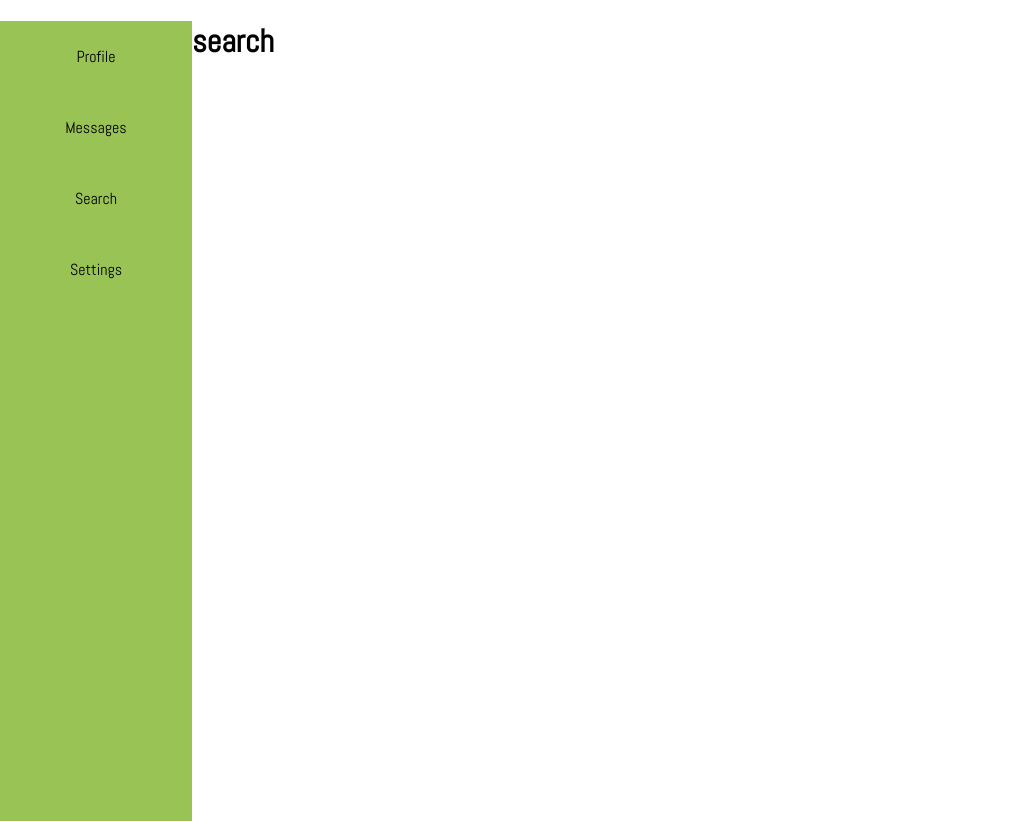
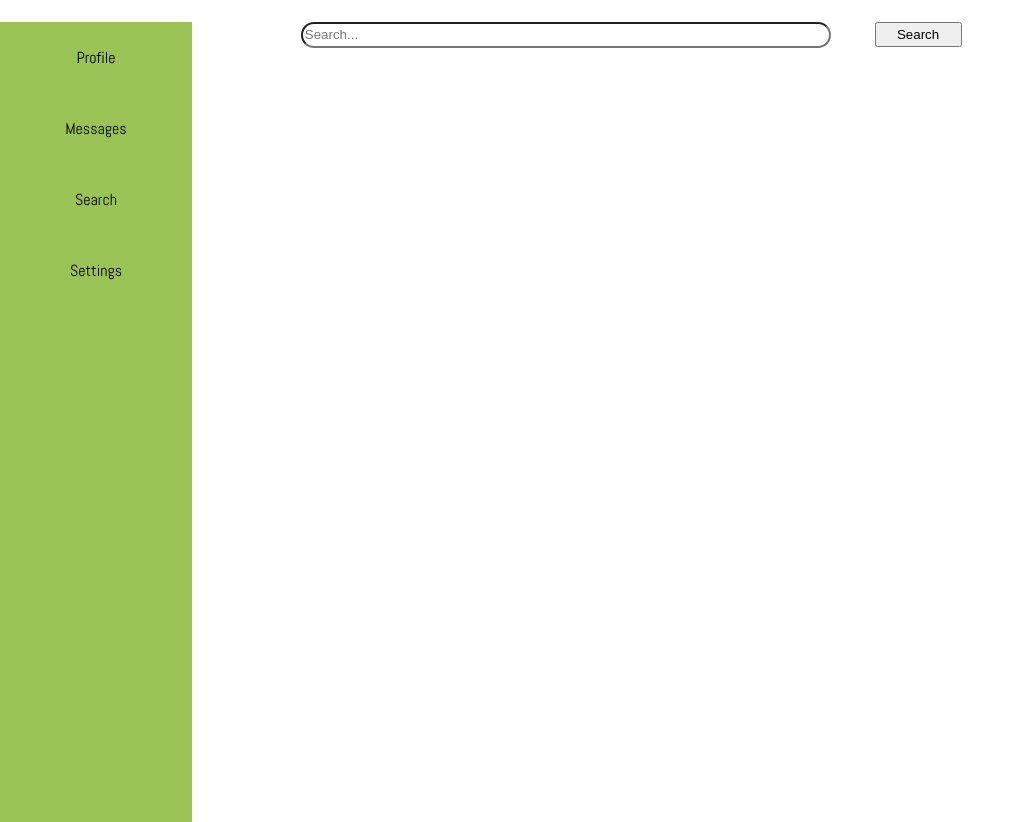
Before and after one commit to aupadhyay123/Encrypted_Patient_Platform, a Next.js app in the folder frontend/: page /dashboard/1 in a window 1280 px wide. Both pictures are taken after a click on the link "Search". Shown: the whole page, without its empty margins (0-1025 px from the left). Built offline with nearby package versions, Linux system fonts and the light colour scheme.

Commit message:
additions

```diff
--- a/frontend/components/Content.js
+++ b/frontend/components/Content.js
@@ -3,6 +3,8 @@ import styles from './Content.module.css';
 
 // import
 import Profile from './Profile';
+import Settings from './Settings';
+import Search from './Search';
 
 export default function Content(props) {
   return (
@@ -14,10 +16,10 @@ export default function Content(props) {
         <Profile />
       }
       {props.section === 'settings' &&
-        <h1>settings</h1>
+        <Settings />
       }
       {props.section === 'search' &&
-        <h1>search</h1>
+        <Search />
       }
     </div>
   )
--- /dev/null
+++ b/frontend/components/Search.js
@@ -0,0 +1,16 @@
+// css
+import styles from './Search.module.css';
+
+export default function Search(props) {
+  return (
+    <div>
+
+        <div className={styles.search}>
+            <input type={'text'} placeholder={'Search...'} style={{position: 'relative', width: '60%', height: '20px', borderRadius: '20px'}}/>
+            <input type={'submit'} value={'Search'} style={{position: 'relative', left: '5%', width: '10%', height: '25px'}}/>
+        </div>
+
+    </div>
+
+  );
+}
--- /dev/null
+++ b/frontend/components/Search.module.css
@@ -0,0 +1,12 @@
+.search {
+    position: relative;
+    width: 80%;
+    left: 10%;
+    margin-top: 2%;
+}
+
+.search input {
+    position: relative;
+    width: 60;
+    height: 5%;
+}
--- /dev/null
+++ b/frontend/components/Settings.js
@@ -0,0 +1,17 @@
+// css
+import styles from './Settings.module.css';
+
+export default function Settings(props) {
+  return (
+    <div className={styles.container}>
+
+        <h1 style={{position: 'relative', top: '90%', fontSize: '40px', textAlign: 'center'}}><a href={'../'}>Log Out</a></h1>
+
+
+
+
+
+    </div>
+
+  );
+}
--- /dev/null
+++ b/frontend/components/Settings.module.css
@@ -0,0 +1,4 @@
+.container {
+    width: 100%;
+    height: 100%;
+}
```
